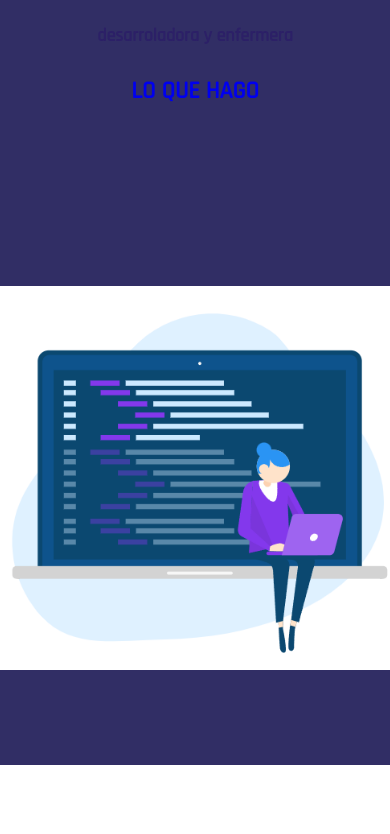
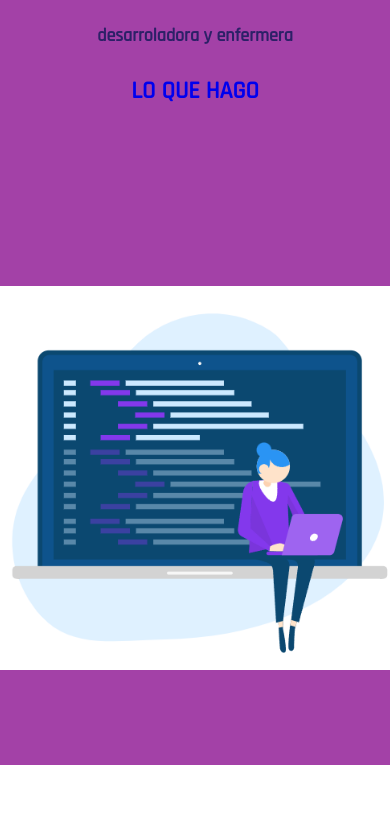
Before and after one commit to AndreaMozzone88/portfolio, a plain HTML site: page index.html in a window 390 px wide. Shown: the part 235-1069 px from the top of the page. Drawn offline with Linux system fonts and the light colour scheme.

Commit message:
“modificacion”

```diff
--- a/styles.css
+++ b/styles.css
@@ -665,7 +665,7 @@ i
     }
     .cover{
         flex-direction: column;
-        background-color: #312E65;
+        background-color: #a341a7;
         justify-content:space-around;
     }
 
```
